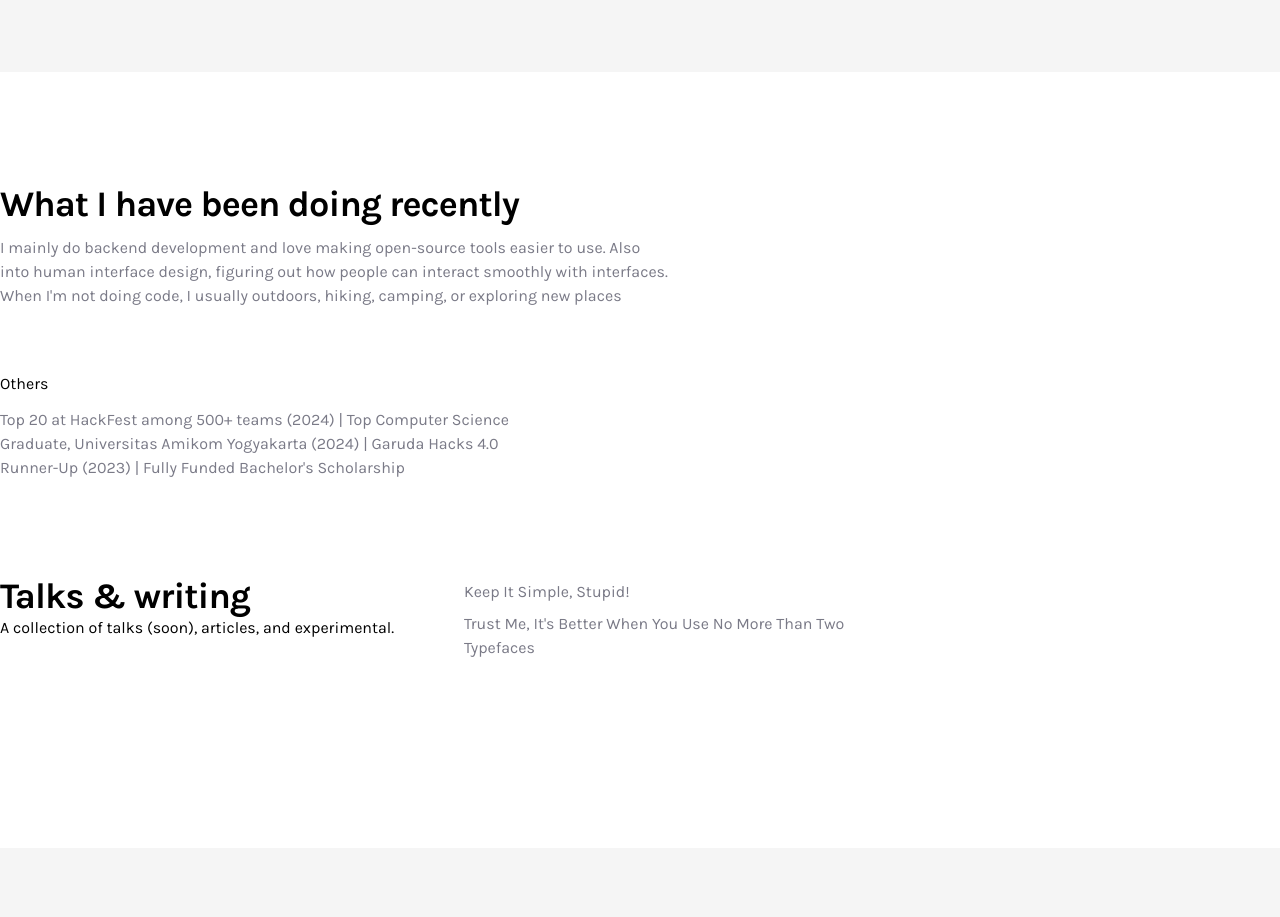
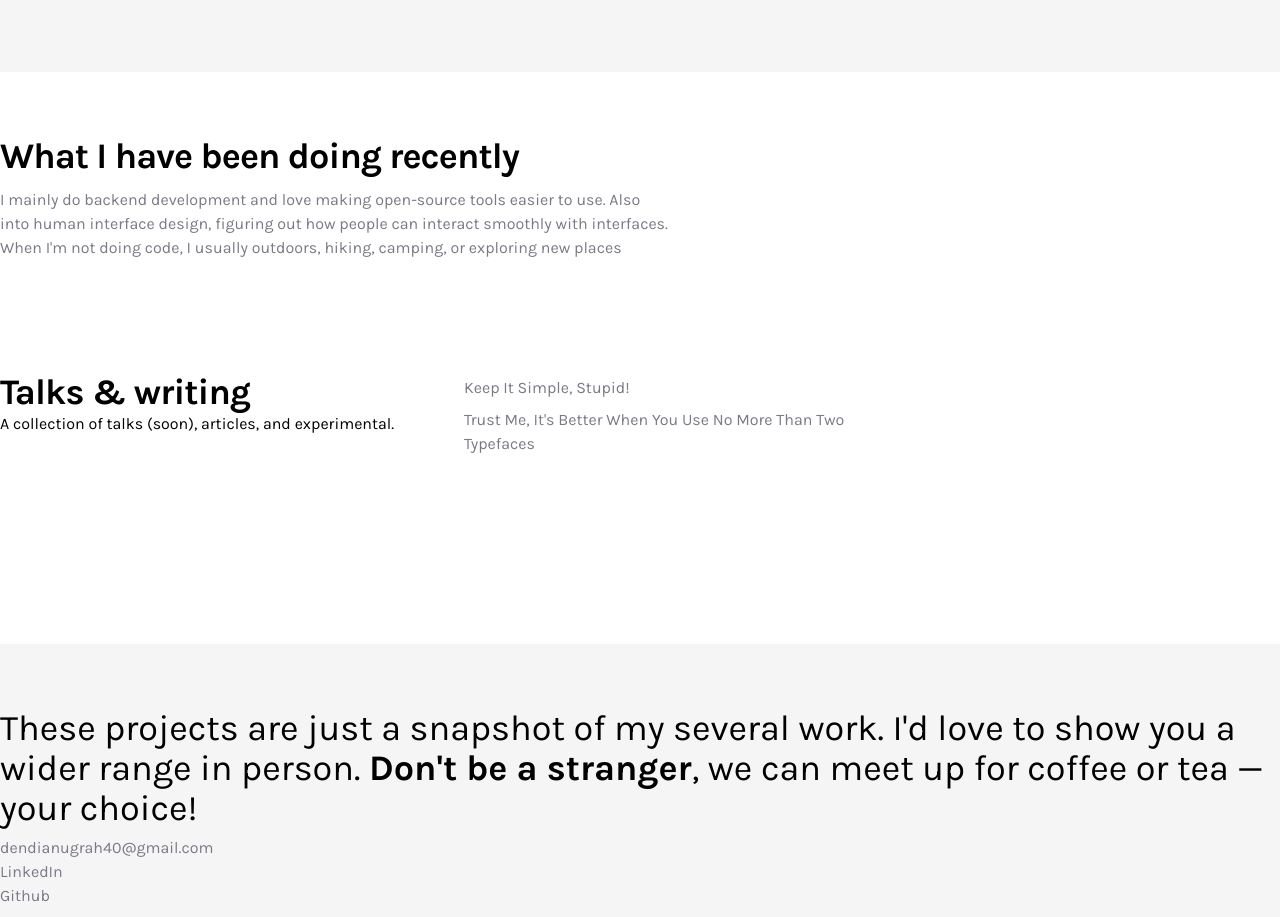
Before and after one commit to dendianugerah/me.works, a Next.js app: page / in a window 1280 px wide. Shown: the part 1800-2717 px from the top of the page. Built offline with nearby package versions, Linux system fonts and the light colour scheme.

Commit message:
chore(about): comment code

```diff
--- a/components/layout/about.tsx
+++ b/components/layout/about.tsx
@@ -3,7 +3,7 @@ import { AboutDefinition } from "@/definition";
 export function About({ background, about, awards }: AboutDefinition) {
   return (
     <section
-      className="flex flex-col max-w-4xl py-12 px-4 sm:px-6 lg:px-8 xl:px-0"
+      className="flex flex-col max-w-4xl px-4 sm:px-6 lg:px-8 xl:px-0"
       id="about"
     >
       <div className="mb-16" id="about_text">
@@ -11,10 +11,10 @@ export function About({ background, about, awards }: AboutDefinition) {
         <p className="max-w-2xl text-[#7a7a87]">{about}</p>
       </div>
       <div className="flex flex-row gap-10" id="about_content">
-        <div>
+        {/* <div>
           <h2 className="mb-3">Others</h2>
           <p className="max-w-lg text-[#7a7a87]">{awards}</p>
-        </div>
+        </div> */}
         {/* <div>
           <h2 className="mb-3 text-lg">Blurb</h2>
         </div> */}
```
